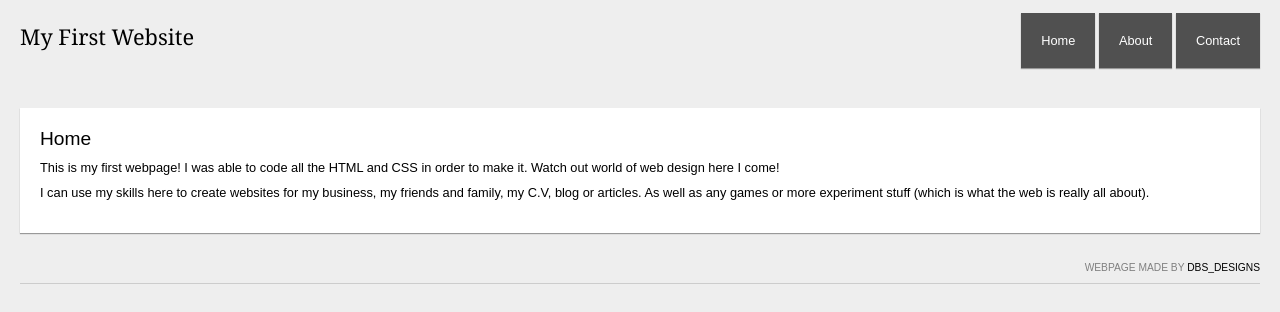
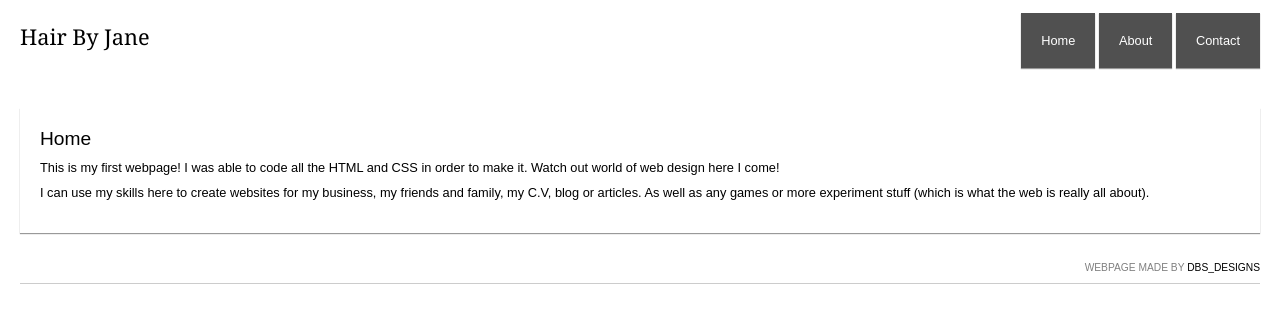
Before and after one commit to dannybs1980/hairbyjane, a plain HTML site: page index.html in a window 1280 px wide. Drawn offline with Linux system fonts and the light colour scheme.

Commit message:
added pages

```diff
--- a/index.html
+++ b/index.html
@@ -11,12 +11,13 @@
 </head>
     <body>
 
+
         <!-- webpage content goes here in the body -->
 
         <div id="page">
             <div id="logo">
                 <h1>
-                    <a href="/" id="logoLink">My First Website</a>
+                    <a href="index.html" id="logoLink">Hair By Jane</a>
                 </h1>
             </div>
             <div id="nav">
--- a/style.css
+++ b/style.css
@@ -20,19 +20,24 @@ a{
 /* you can structure your code's white space so that it is as readable for when you come back in the future or for other people to read and edit quickly */
 
 body{
-    font-family: arial; font-size: 80%; line-height: 1.2em; width: 100%; margin: 0; background: #eee;
+	font-family: arial;
+	font-size: 80%;
+	line-height: 1.2em;
+	width: 100%;
+	margin: 0; b
+	ackground: #eee;
 }
-/* you can put your code all in one line like above */
+
 #page{ margin: 20px; }
 
-/* or on different lines like below */
+
 #logo{
 	width: 35%;
 	margin-top: 5px;
 	font-family: georgia;
 	display: inline-block;
 }
-/* but try and be as concise as possible */
+
 #nav{
 	width: 60%;
 	display: inline-block;
```
Also changed, not shown: about.html (+3 -0 lines).
